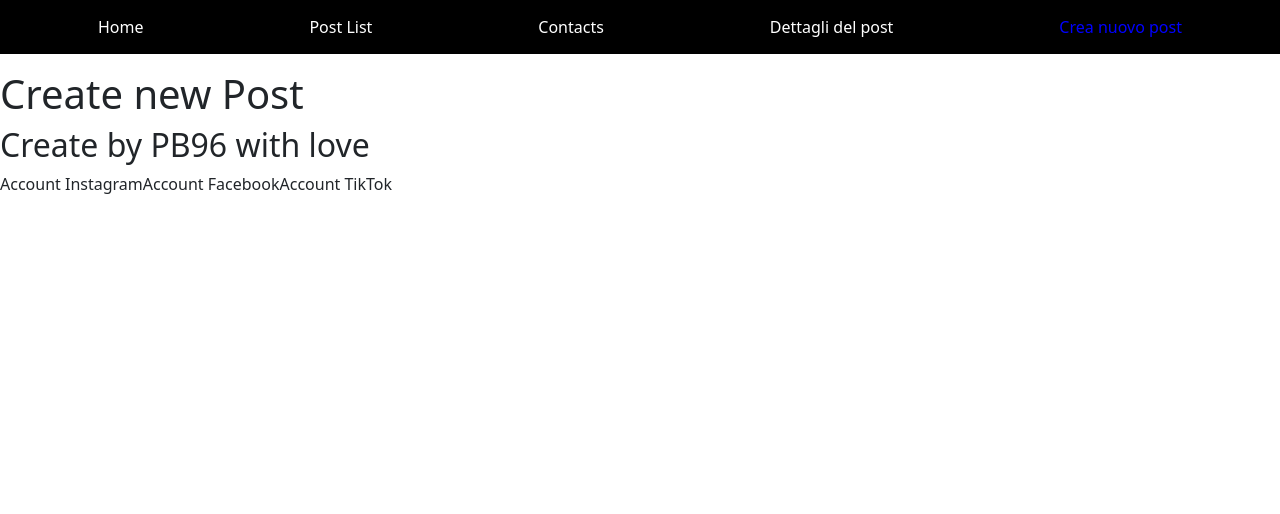
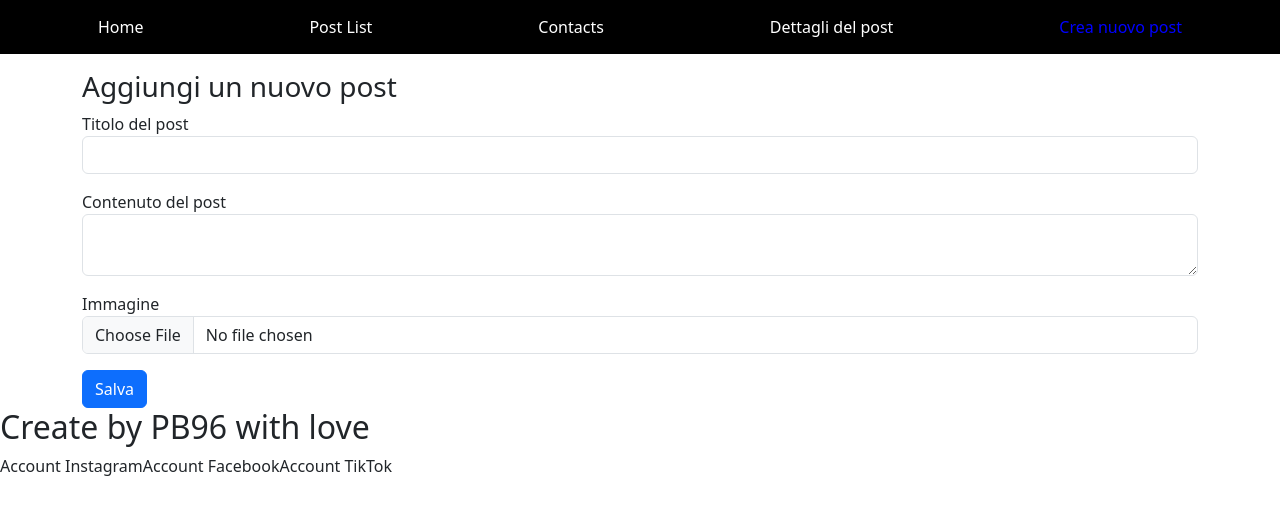
Before and after one commit to giuseppecasaburi/react-router, a React (Vite) app: page /newpostpage in a window 1280 px wide. Shown: the top 514 px of the page. Built offline with nearby package versions, Linux system fonts and the light colour scheme; no server answers.

Commit message:
feat: complete

```diff
--- a/src/App.jsx
+++ b/src/App.jsx
@@ -45,7 +45,7 @@ function App() {
             <Route path="/Postlist" element={<PostList posts={posts} apiUrl={apiUrl} deletePost={deletePost}/>} />
             <Route path="/Contacts" element={<Contacts />} />
             <Route path="/detailpost/:id" element={<DetailPost posts={posts} />} />
-            <Route path="/newpostpage" element={<NewPostPage />} />
+            <Route path="/newpostpage" element={<NewPostPage apiUrl={apiUrl} posts={posts} setPosts={setPosts} />} />
           </Route>
         </Routes>
       </BrowserRouter>
--- a/src/components/Card.jsx
+++ b/src/components/Card.jsx
@@ -22,7 +22,6 @@ function Card({ post, apiUrl, deletePost }) {
                 </button>
             </div>
         </div>
-
     )
 }
 
--- a/src/components/NewPostPage.jsx
+++ b/src/components/NewPostPage.jsx
@@ -1,9 +1,96 @@
-function NewPostPage() {
+import axios from "axios";
+import { useState } from "react";
+import { useNavigate } from "react-router-dom";
+
+const initialFormData = {
+    title: "",
+    content: "",
+    image: "",
+    tags: ""
+};
+
+function NewPostPage({ apiUrl, posts, setPosts }) {
+
+    // Funzione per gestire l'invio del form
+    const [formData, setFormData] = useState(initialFormData);
+    const navigate = useNavigate();
+
+    const handlePostForm = (event) => {
+        event.preventDefault();
+
+        axios.post(`${apiUrl}/posts`, formData).then((resp) => {
+
+            const newPost = resp.data
+            const newArray = [...posts, newPost]; // Creo un nuovo array dove unisco il vecchio al nuovo elemento
+
+            setPosts(newArray); // Aggiorno l'array iniziale
+
+            setFormData(initialFormData);// Reset del form
+
+            navigate(`/detailpost/${newPost.id}`)
+        })
+
+    };
+
+    // Gestisce il cambio dei valori degli input
+    const handleInputChange = (event) => {
+        const { name, value, type, checked, files } = event.target;
+
+        const newValue =
+            type === "file" ? files[0] : type === "checkbox" ? checked : value;
+
+        setFormData((prevData) => ({
+            ...prevData,
+            [name]: newValue,
+        }));
+    };
+
     return (
-        <>
-            <h1>Create new Post</h1>
-        </>
-    )
+        <div className="container">
+            <section>
+                <h3>Aggiungi un nuovo post</h3>
+                <form onSubmit={handlePostForm}>
+                    <div className="mb-3">
+                        <label htmlFor="title">Titolo del post</label>
+                        <input
+                            type="text"
+                            className="form-control"
+                            name="title"
+                            id="title"
+                            value={formData.title}
+                            onChange={handleInputChange}
+                        />
+                    </div>
+
+                    <div className="mb-3">
+                        <label htmlFor="content">Contenuto del post</label>
+                        <textarea
+                            name="content"
+                            id="content"
+                            className="form-control"
+                            value={formData.content}
+                            onChange={handleInputChange}
+                        ></textarea>
+                    </div>
+
+                    <div className="mb-3">
+                        <label htmlFor="image">Immagine</label>
+                        <input
+                            type="file"
+                            className="form-control"
+                            name="image"
+                            id="image"
+                            onChange={handleInputChange}
+                        />
+                    </div>
+
+                    <button type="submit" className="btn btn-primary">
+                        Salva
+                    </button>
+                </form>
+            </section>
+        </div>
+    );
 }
 
 export default NewPostPage;
--- a/src/components/PostList.jsx
+++ b/src/components/PostList.jsx
@@ -2,13 +2,11 @@ import { useNavigate } from "react-router-dom";
 import Card from "./Card";
 
 function PostList({ posts, apiUrl, deletePost }) {
-
-
     return (
         <div className="row row-cols-2 row-cols-lg-3">
             {posts.map((post) => (
                 <div className="col" key={post.id}>
-                    <Card post={post} apiUrl={apiUrl} deletePost={deletePost}/>
+                    <Card post={post} apiUrl={apiUrl} deletePost={deletePost} />
                 </div>
             ))}
         </div>
```
